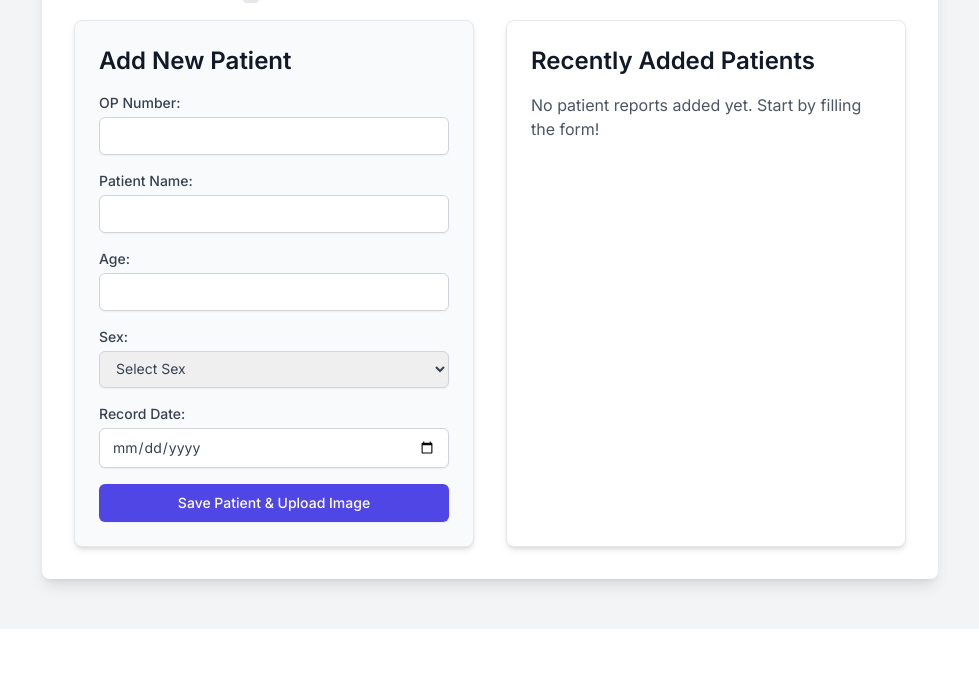
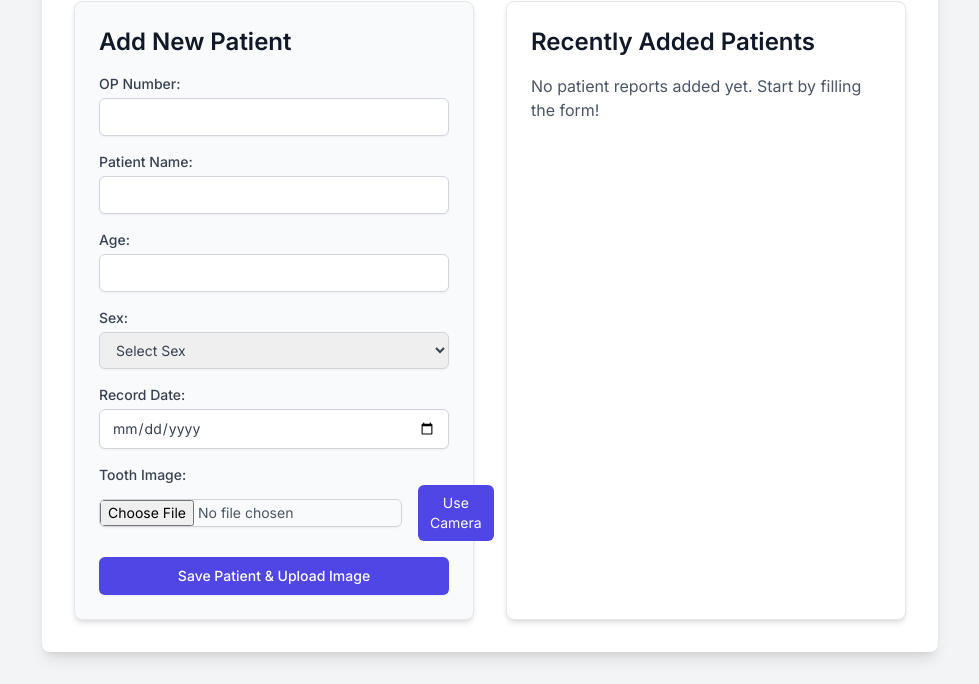
Before and after one commit to toothshadeview/toothshadeview, a Flask app: template templates/dashboard.html in a window 1280 px wide. Shown: the part 171-855 px from the top of the page, without its empty margins (150-1129 px from the left). Before the commit the page ends 770 px from the top, so only its background shows below. Run offline with Flask 3, Linux system fonts and the light colour scheme; the template is opened without the code that fills it, so the values that code supplies are empty; parts of the project's set-up code (start-up, migrations or seed data) failed here and were passed over; some libraries are stand-ins or nearby versions.

Commit message:
Add camera capture support and UI enhancements for upload and dashboard

```diff
--- a/app.py
+++ b/app.py
@@ -1116,73 +1116,73 @@
 @app.route('/upload', methods=['GET', 'POST'])
 @login_required
 def upload_file():
-    """Handles image upload, shade detection, and PDF report generation."""
+    """Handles image upload (camera or file), shade detection, and PDF generation."""
     if request.method == 'POST':
         if 'file' not in request.files:
-            flash('No file part', 'danger')
+            flash('No file part received. Please try again.', 'danger')
             return redirect(request.url)
+
         file = request.files['file']
         op_number_from_form = request.form.get('op_number')
         patient_name = request.form.get('patient_name', 'Unnamed Patient')
         device_profile = request.form.get('device_profile', 'ideal')
         reference_tab = request.form.get('reference_tab', 'neutral_gray')
 
-        if file.filename == '':
-            flash('No selected file', 'danger')
+        if not file or file.filename == '':
+            flash('No image selected or captured. Please choose or take a photo.', 'danger')
             return redirect(request.url)
 
-        if file:
-            filename = secure_filename(file.filename)
-            file_ext = os.path.splitext(filename)[1]
-            unique_filename = str(uuid.uuid4()) + file_ext
+        filename = secure_filename(file.filename)
+        file_ext = os.path.splitext(filename)[1]
+        unique_filename = str(uuid.uuid4()) + file_ext
+        original_image_path = os.path.join(UPLOAD_FOLDER, unique_filename)
+        file.save(original_image_path)
+        flash('Image uploaded successfully!', 'success')
 
-            original_image_path = os.path.join(UPLOAD_FOLDER, unique_filename)
-            file.save(original_image_path)
-            flash('Image uploaded successfully!', 'success')
+        detected_shades = detect_shades_from_image(original_image_path, device_profile, reference_tab)
 
-            detected_shades = detect_shades_from_image(original_image_path, device_profile, reference_tab)
+        if (detected_shades.get("incisal") == "N/A" and
+            detected_shades.get("middle") == "N/A" and
+            detected_shades.get("cervical") == "N/A" and
+            detected_shades.get("overall_ml_shade") == "N/A" and
+            detected_shades.get("delta_e_matched_shades", {}).get("overall") == "N/A"):
+            flash("Error processing image for shade detection. Please try another image or use better lighting.", 'danger')
+            if os.path.exists(original_image_path):
+                os.remove(original_image_path)
+            return redirect(url_for('upload_page', op_number=op_number_from_form))
 
-            if (detected_shades.get("incisal") == "N/A" and
-                detected_shades.get("middle") == "N/A" and
-                detected_shades.get("cervical") == "N/A" and
-                detected_shades.get("overall_ml_shade") == "N/A" and
-                detected_shades.get("delta_e_matched_shades", {}).get("overall") == "N/A"):
-                flash("Error processing image for shade detection. Please try another image or check image quality.", 'danger')
-                if os.path.exists(original_image_path):
-                    os.remove(original_image_path)
-                return redirect(url_for('upload_page', op_number=op_number_from_form))
+        report_filename = f"report_{patient_name.replace(' ', '')}{datetime.now().strftime('%Y%m%d_%H%M%S')}.pdf"
+        report_filepath = os.path.join(REPORT_FOLDER, report_filename)
+        generate_pdf_report(patient_name, detected_shades, original_image_path, report_filepath)
+        flash('PDF report generated successfully!', 'success')
 
+        formatted_analysis_date = datetime.now().strftime('%Y-%m-%d %H:%M:%S')
 
-            report_filename = f"report_{patient_name.replace(' ', '')}{datetime.now().strftime('%Y%m%d_%H%M%S')}.pdf"
-            report_filepath = os.path.join(REPORT_FOLDER, report_filename)
-            generate_pdf_report(patient_name, detected_shades, original_image_path, report_filepath)
-            flash('PDF report generated!', 'success')
+        report_data = {
+            'patient_name': patient_name,
+            'op_number': op_number_from_form,
+            'original_image': unique_filename,
+            'report_filename': report_filename,
+            'detected_shades': detected_shades,
+            'timestamp': datetime.now().isoformat(),
+            'user_id': g.firestore_user_id
+        }
 
-            formatted_analysis_date = datetime.now().strftime('%Y-%m-%d %H:%M:%S')
+        reports_collection_path = ['artifacts', app_id, 'users', g.firestore_user_id, 'reports']
+        add_firestore_document(reports_collection_path, report_data)
 
-            report_data = {
-                'patient_name': patient_name,
-                'op_number': op_number_from_form,
-                'original_image': unique_filename,
-                'report_filename': report_filename,
-                'detected_shades': detected_shades,
-                'timestamp': datetime.now().isoformat(),
-                'user_id': g.firestore_user_id
-            }
-            reports_collection_path = ['artifacts', app_id, 'users', g.firestore_user_id, 'reports']
-            add_firestore_document(reports_collection_path, report_data)
+        return render_template('report.html',
+                               patient_name=patient_name,
+                               shades=detected_shades,
+                               image_filename=unique_filename,
+                               report_filename=report_filename,
+                               analysis_date=formatted_analysis_date,
+                               device_profile=device_profile,
+                               reference_tab=reference_tab)
 
-            return render_template('report.html',
-                                   patient_name=patient_name,
-                                   shades=detected_shades,
-                                   image_filename=unique_filename,
-                                   report_filename=report_filename,
-                                   analysis_date=formatted_analysis_date,
-                                   device_profile=device_profile,
-                                   reference_tab=reference_tab)
+    flash("Please select a patient from the dashboard before uploading an image.", 'info')
+    return redirect(url_for('dashboard'))
 
-    flash("Please select a patient from the dashboard to upload an image.", 'info')
-    return redirect(url_for('dashboard'))
 
 
 @app.route('/download_report/<filename>')
--- a/templates/dashboard.html
+++ b/templates/dashboard.html
@@ -11,32 +11,26 @@
 
     <p class="text-lg text-gray-700 mb-4">Welcome, <strong class="font-semibold">{{ user.username }}</strong> (User ID: <span class="font-mono text-sm bg-gray-200 px-2 py-1 rounded">{{ user.id }}</span>)</p>
 
-    {# Flash messages are now handled in layout.html #}
-
     <div class="grid grid-cols-1 md:grid-cols-2 gap-8">
         <!-- Patient Entry Form -->
         <div class="bg-gray-50 p-6 rounded-lg shadow-md border border-gray-200">
             <h2 class="text-2xl font-semibold text-gray-900 mb-4">Add New Patient</h2>
-            <form action="{{ url_for('save_patient_data') }}" method="POST" class="space-y-4">
+            <form action="{{ url_for('save_patient_data') }}" method="POST" enctype="multipart/form-data" class="space-y-4">
                 <div>
                     <label for="op_number" class="block text-sm font-medium text-gray-700">OP Number:</label>
-                    <input type="text" id="op_number" name="op_number" required
-                           class="mt-1 block w-full px-3 py-2 border border-gray-300 rounded-md shadow-sm focus:outline-none focus:ring-indigo-500 focus:border-indigo-500 sm:text-sm">
+                    <input type="text" id="op_number" name="op_number" required class="mt-1 block w-full px-3 py-2 border border-gray-300 rounded-md shadow-sm focus:outline-none focus:ring-indigo-500 focus:border-indigo-500 sm:text-sm">
                 </div>
                 <div>
                     <label for="patient_name" class="block text-sm font-medium text-gray-700">Patient Name:</label>
-                    <input type="text" id="patient_name" name="patient_name" required
-                           class="mt-1 block w-full px-3 py-2 border border-gray-300 rounded-md shadow-sm focus:outline-none focus:ring-indigo-500 focus:border-indigo-500 sm:text-sm">
+                    <input type="text" id="patient_name" name="patient_name" required class="mt-1 block w-full px-3 py-2 border border-gray-300 rounded-md shadow-sm focus:outline-none focus:ring-indigo-500 focus:border-indigo-500 sm:text-sm">
                 </div>
                 <div>
                     <label for="age" class="block text-sm font-medium text-gray-700">Age:</label>
-                    <input type="number" id="age" name="age" required min="0"
-                           class="mt-1 block w-full px-3 py-2 border border-gray-300 rounded-md shadow-sm focus:outline-none focus:ring-indigo-500 focus:border-indigo-500 sm:text-sm">
+                    <input type="number" id="age" name="age" required min="0" class="mt-1 block w-full px-3 py-2 border border-gray-300 rounded-md shadow-sm focus:outline-none focus:ring-indigo-500 focus:border-indigo-500 sm:text-sm">
                 </div>
                 <div>
                     <label for="sex" class="block text-sm font-medium text-gray-700">Sex:</label>
-                    <select id="sex" name="sex" required
-                            class="mt-1 block w-full px-3 py-2 border border-gray-300 rounded-md shadow-sm focus:outline-none focus:ring-indigo-500 focus:border-indigo-500 sm:text-sm">
+                    <select id="sex" name="sex" required class="mt-1 block w-full px-3 py-2 border border-gray-300 rounded-md shadow-sm focus:outline-none focus:ring-indigo-500 focus:border-indigo-500 sm:text-sm">
                         <option value="">Select Sex</option>
                         <option value="Male">Male</option>
                         <option value="Female">Female</option>
@@ -45,11 +39,28 @@
                 </div>
                 <div>
                     <label for="date" class="block text-sm font-medium text-gray-700">Record Date:</label>
-                    <input type="date" id="date" name="date" value="{{ current_date }}" required
-                           class="mt-1 block w-full px-3 py-2 border border-gray-300 rounded-md shadow-sm focus:outline-none focus:ring-indigo-500 focus:border-indigo-500 sm:text-sm">
+                    <input type="date" id="date" name="date" value="{{ current_date }}" required class="mt-1 block w-full px-3 py-2 border border-gray-300 rounded-md shadow-sm focus:outline-none focus:ring-indigo-500 focus:border-indigo-500 sm:text-sm">
                 </div>
-                <button type="submit"
-                        class="w-full flex justify-center py-2 px-4 border border-transparent rounded-md shadow-sm text-sm font-medium text-white bg-indigo-600 hover:bg-indigo-700 focus:outline-none focus:ring-2 focus:ring-offset-2 focus:ring-indigo-500 transition ease-in-out duration-150">
+                <div>
+                    <label class="block text-sm font-medium text-gray-700">Tooth Image:</label>
+                    <div class="flex items-center space-x-4">
+                        <input type="file" name="file" accept="image/*" class="block text-sm text-gray-600 border border-gray-300 rounded-md shadow-sm">
+                        <button type="button" onclick="openCamera()" class="px-3 py-2 bg-indigo-600 text-white text-sm rounded-md hover:bg-indigo-700">Use Camera</button>
+                    </div>
+                    <div id="cameraContainer" class="mt-4 hidden">
+                        <video id="video" autoplay class="w-full max-w-sm mx-auto border rounded-md"></video>
+                        <div class="text-center mt-4">
+                            <button type="button" onclick="captureImage()" class="px-4 py-2 bg-green-600 text-white rounded-md hover:bg-green-700">Capture Photo</button>
+                        </div>
+                        <canvas id="canvas" class="hidden"></canvas>
+                        <input type="hidden" name="camera_image" id="camera_image">
+                        <div id="preview" class="mt-4 hidden text-center">
+                            <h3 class="text-sm font-medium text-gray-700 mb-2">Captured Image:</h3>
+                            <img id="previewImage" class="mx-auto rounded-md shadow-sm max-w-xs">
+                        </div>
+                    </div>
+                </div>
+                <button type="submit" class="w-full flex justify-center py-2 px-4 border border-transparent rounded-md shadow-sm text-sm font-medium text-white bg-indigo-600 hover:bg-indigo-700 focus:outline-none focus:ring-2 focus:ring-offset-2 focus:ring-indigo-500 transition ease-in-out duration-150">
                     Save Patient & Upload Image
                 </button>
             </form>
@@ -58,22 +69,20 @@
         <!-- Recently Added Patients -->
         <div class="bg-white p-6 rounded-lg shadow-md border border-gray-200">
             <h2 class="text-2xl font-semibold text-gray-900 mb-4">Recently Added Patients</h2>
-            {% if reports %} {# Changed from 'patients' to 'reports' as per app.py dashboard route #}
+            {% if reports %}
                 <ul class="divide-y divide-gray-200">
-                    {% for report in reports %} {# Changed from 'patient' to 'report' #}
+                    {% for report in reports %}
                         <li class="py-4 flex flex-col sm:flex-row justify-between items-start sm:items-center">
                             <div class="mb-2 sm:mb-0">
                                 <p class="text-lg font-medium text-indigo-700">{{ report.patient_name }} (OP: {{ report.op_number }})</p>
-                                <p class="text-sm text-gray-600">Record Date: {{ report.timestamp.split('T')[0] if report.timestamp else 'N/A' }}</p> {# Display date part only #}
+                                <p class="text-sm text-gray-600">Record Date: {{ report.timestamp.split('T')[0] if report.timestamp else 'N/A' }}</p>
                             </div>
                             <div class="flex flex-col sm:flex-row space-y-2 sm:space-y-0 sm:space-x-2">
-                                <a href="{{ url_for('upload_page', op_number=report.op_number) }}"
-                                   class="ml-0 sm:ml-4 px-3 py-1 border border-transparent text-sm font-medium rounded-md text-white bg-blue-600 hover:bg-blue-700 transition ease-in-out duration-150 text-center">
+                                <a href="{{ url_for('upload_page', op_number=report.op_number) }}" class="ml-0 sm:ml-4 px-3 py-1 border border-transparent text-sm font-medium rounded-md text-white bg-blue-600 hover:bg-blue-700 transition ease-in-out duration-150 text-center">
                                     Upload New Image
                                 </a>
                                 {% if report.report_filename %}
-                                    <a href="{{ url_for('download_report', filename=report.report_filename) }}"
-                                       class="px-3 py-1 border border-transparent text-sm font-medium rounded-md text-white bg-green-600 hover:bg-green-700 transition ease-in-out duration-150 text-center">
+                                    <a href="{{ url_for('download_report', filename=report.report_filename) }}" class="px-3 py-1 border border-transparent text-sm font-medium rounded-md text-white bg-green-600 hover:bg-green-700 transition ease-in-out duration-150 text-center">
                                         Download Report
                                     </a>
                                 {% else %}
@@ -88,4 +97,38 @@
             {% endif %}
         </div>
     </div>
+
+    <script>
+        function openCamera() {
+            const video = document.getElementById('video');
+            const container = document.getElementById('cameraContainer');
+            container.classList.remove('hidden');
+            navigator.mediaDevices.getUserMedia({ video: true })
+                .then(stream => {
+                    video.srcObject = stream;
+                })
+                .catch(err => {
+                    alert('Unable to access camera.');
+                    console.error(err);
+                });
+        }
+
+        function captureImage() {
+            const video = document.getElementById('video');
+            const canvas = document.getElementById('canvas');
+            const context = canvas.getContext('2d');
+            const preview = document.getElementById('preview');
+            const previewImage = document.getElementById('previewImage');
+            const cameraImageInput = document.getElementById('camera_image');
+
+            canvas.width = video.videoWidth;
+            canvas.height = video.videoHeight;
+            context.drawImage(video, 0, 0);
+
+            const dataURL = canvas.toDataURL('image/png');
+            previewImage.src = dataURL;
+            preview.classList.remove('hidden');
+            cameraImageInput.value = dataURL;
+        }
+    </script>
 {% endblock %}
```
Also changed, not shown: templates/upload_page.html (+53 -15 lines).
